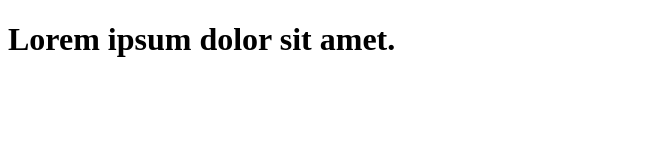
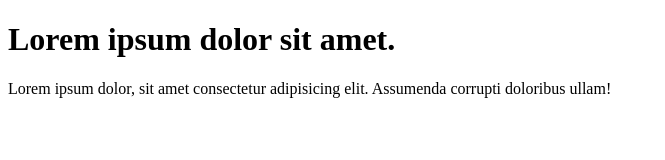
Before and after one commit to SnehaThakur274/gittest, a plain HTML site: page header.html in a window 1280 px wide. Shown: the whole page, without its empty margins (0-665 px from the left). Drawn offline with Linux system fonts and the light colour scheme.

Commit message:
update header.html

```diff
--- a/header.html
+++ b/header.html
@@ -7,5 +7,6 @@
 </head>
 <body>
     <h1>Lorem ipsum dolor sit amet.</h1>
+    <p>Lorem ipsum dolor, sit amet consectetur adipisicing elit. Assumenda corrupti doloribus ullam!</p>
 </body>
 </html>
```
